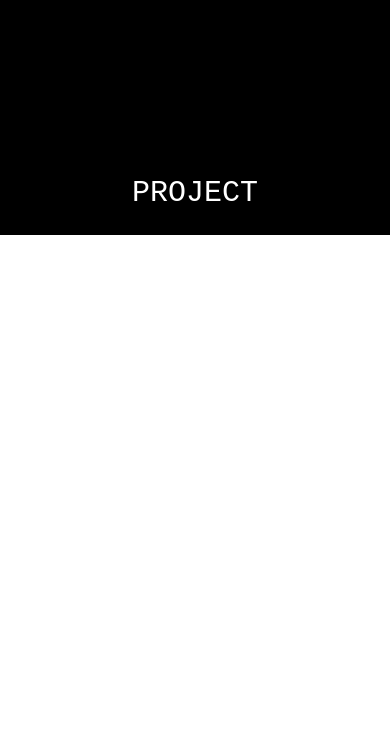
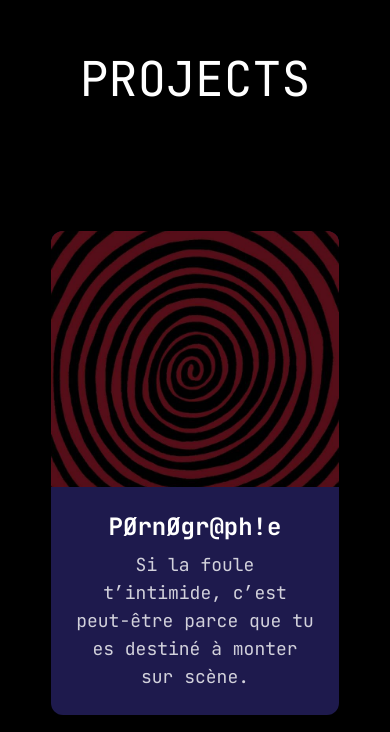
Before and after one commit to VictorLuigi27/KU-T, a React (Vite) app: page / in a window 390 px wide. Shown: the part 3072-3804 px from the top of the page. Before the commit the page ends 3307 px from the top, so only its background shows below. Built offline with nearby package versions, Linux system fonts and the light colour scheme.

Commit message:
PROJECT ok

```diff
--- a/index.html
+++ b/index.html
@@ -1,5 +1,5 @@
 <!doctype html>
-<html lang="en">
+<html lang="fr">
   <head>
     <meta charset="UTF-8" />
     <link rel="icon" type="image/svg+xml" href="/cat.svg" />
--- a/src/index.css
+++ b/src/index.css
@@ -1,6 +1,6 @@
+@import url('https://fonts.googleapis.com/css2?family=JetBrains+Mono:ital,wght@0,100..800;1,100..800&display=swap');
 @import "tailwindcss";
 
-@import url('https://fonts.googleapis.com/css2?family=JetBrains+Mono:ital,wght@0,100..800;1,100..800&display=swap');
 
 body {
   font-family: 'JetBrains Mono', monospace;
--- a/src/pages/About.tsx
+++ b/src/pages/About.tsx
@@ -35,7 +35,7 @@ export default function About() {
 
   return (
     <div className="min-h-screen bg-black text-white">
-      <h1 className="text-3xl lg:text-9xl flex items-center justify-center mt-20 mb-20 lg:mt-70 lg:mb-70">
+      <h1 className="text-3xl lg:text-9xl flex items-center justify-center mt-20 mb-20 lg:mt-70 lg:mb-90">
         ABOUT ME
       </h1>
 
--- a/src/pages/Project.tsx
+++ b/src/pages/Project.tsx
@@ -1,9 +1,56 @@
-export default function Project() {
+
+const projects = [
+  {
+    id: 1,
+    title: "PØrnØgr@ph!e",
+    tagline: "Si la foule t’intimide, c’est peut-être parce que tu es destiné à monter sur scène.",
+    image: "/pictures/projet1.jpg",
+    link: "https://monsite.com"
+  },
+  {
+    id: 2,
+    title: "Projet 2",
+    tagline: "En cours ...",
+    image: "/pictures/projet1.jpg",
+    link: "https://example.com"
+  },
+  {
+    id: 3,
+    title: "Projet 3",
+    tagline: "En cours ...",
+    image: "/pictures/projet1.jpg",
+    link: "https://example.com"
+  },
+];
+
+export default function ProjectGallery() {
   return (
-    <div>
-        <h1 className="text-3xl lg:text-9xl flex items-center justify-center mt-40 lg:mt-70 ">
-            PROJECT
-        </h1>
+    <div className="min-h-screen bg-black p-10 flex flex-col items-center justify-center gap-16">
+      <h1 className="text-5xl lg:text-7xl text-white mb-16 text-center">
+        PROJECTS
+      </h1>
+
+      <div className="flex flex-col lg:flex-row items-center justify-center gap-10">
+        {projects.map((project) => (
+          <a
+            key={project.id}
+            href={project.link}
+            target="_blank"
+            rel="noopener noreferrer"
+            className="w-72 lg:w-100 lg:h-90 bg-indigo-950 rounded-xl overflow-hidden cursor-pointer hover:scale-105 transition transform"
+          >
+            <img
+              src={project.image}
+              alt={project.title}
+              className="w-full h-64 lg:h-50 object-cover"
+            />
+            <div className="p-6 text-white text-center">
+              <h2 className="font-bold text-2xl lg:text-2xl">{project.title}</h2>
+              <p className="text-lg lg:text-xl opacity-80 mt-2">{project.tagline}</p>
+            </div>
+          </a>
+        ))}
+      </div>
     </div>
-  )
+  );
 }
```
Also changed, not shown: public/pictures/projet1.jpg (added).
